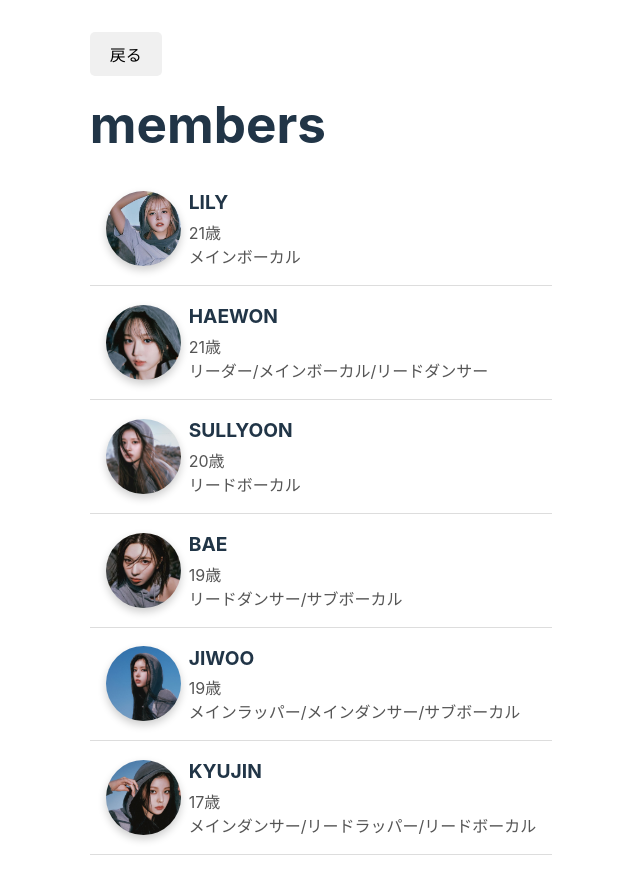
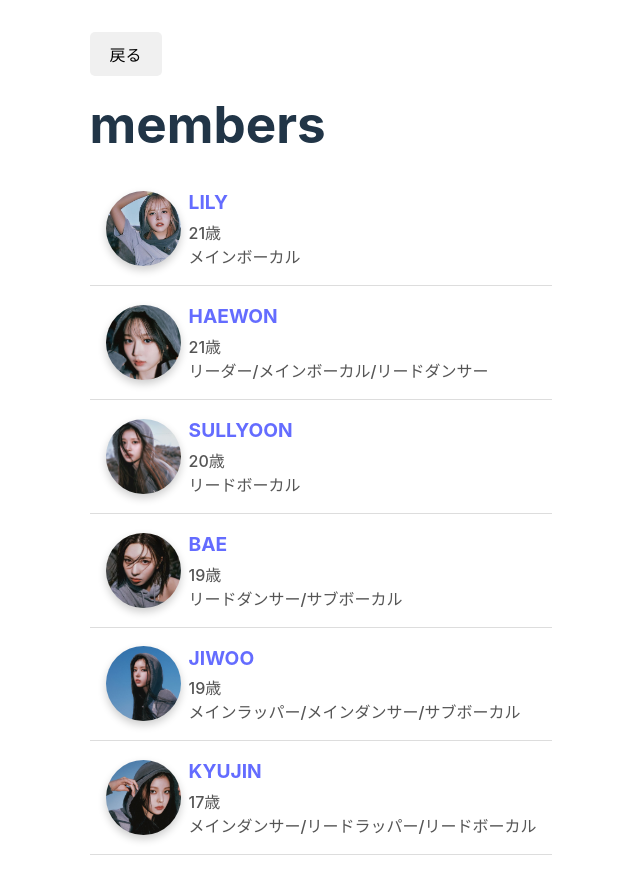
Before and after one commit to PenPeen/react_nmixx_Introduction, a React (Vite) app: page /members in a window 1280 px wide. Shown: the whole page, without its empty margins (319-959 px from the left). Built offline with nearby package versions, Linux system fonts and the light colour scheme.

Commit message:
:art: member詳細ページへのリンク追加 & hover時のアニメーションの追加

```diff
--- a/src/components/organisms/Members.tsx
+++ b/src/components/organisms/Members.tsx
@@ -1,8 +1,24 @@
+import { Link } from 'react-router-dom';
 import styled from 'styled-components';
 
 import ProfileIcon from '@/components/atoms/ProfileIcon';
 import PrevButton from '@/components/molecules/PrevButton';
 import { members } from '@/data';
+
+const MemberLink = styled(Link)`
+  text-decoration: none;
+  display: block;
+
+  &:hover {
+    background-color: #e0e0e0; /* より目立つために濃い色 */
+    transform: translateY(-5px);
+    transition:
+      background-color 0.3s,
+      transform 0.3s,
+      box-shadow 0.3s;
+    box-shadow: 0 4px 8px rgba(0, 0, 0, 0.1); /* より効果的なシャドウを追加 */
+  }
+`;
 
 const Header = styled.h1`
   margin: 20px 0;
@@ -37,7 +53,8 @@ const Members: React.FC = () => {
       <PrevButton />
       <Header>members</Header>
       {members.map((member) => (
-        <MemberItem key={member.id}>
+        <MemberLink key={member.id} to={`/members/${member.id}`}>
+          <MemberItem>
             <ProfileIcon
               image_path={member.profile_img_path}
               width={75}
@@ -50,6 +67,7 @@ const Members: React.FC = () => {
               <MemberInfo>{member.position}</MemberInfo>
             </MemberDetails>
           </MemberItem>
+        </MemberLink>
       ))}
     </>
   );
```
Lines whose indentation alone changed are shown as unchanged.
